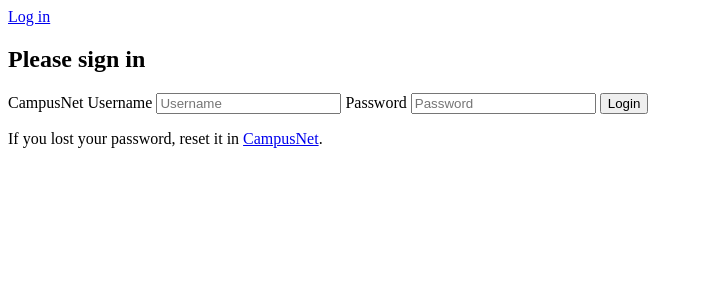
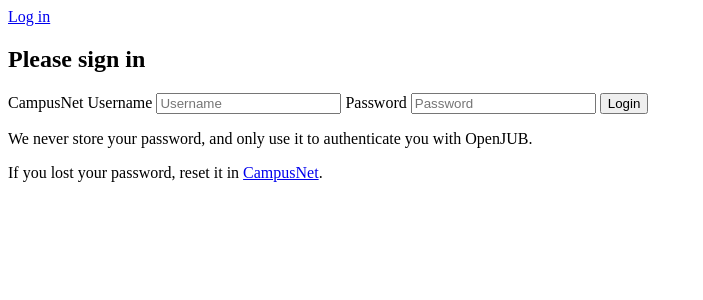
Before and after one commit to OpenJUB/roomer, a Django app: template templates/auth/login.html in a window 1280 px wide. Shown: the top 300 px of the page, without its empty margins (0-703 px from the left). Run offline with Django 3.2, Linux system fonts and the light colour scheme; the template is opened without the code that fills it, so the values that code supplies are empty.

Commit message:
Include notice about not storing passwords

```diff
--- a/templates/auth/login.html
+++ b/templates/auth/login.html
@@ -38,6 +38,7 @@
       <button type="submit" class="btn-block btn-lg btn btn-primary" value="login">Login</button>
 
       <input type="hidden" name="next" value="{{ next }}" />
+        <p>We never store your password, and only use it to authenticate you with OpenJUB.</p>
     </form>
   </div>
 </div> <!-- row -->
```
